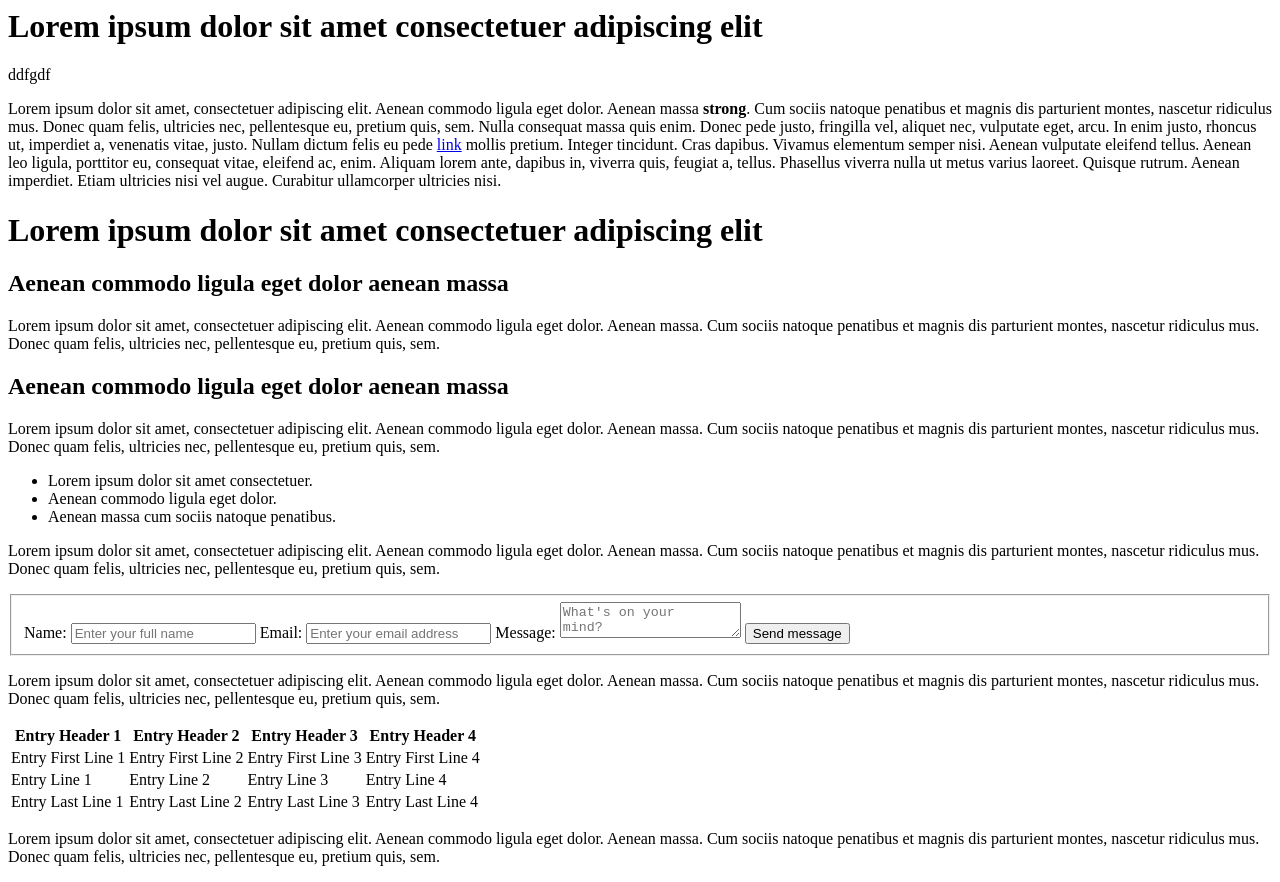
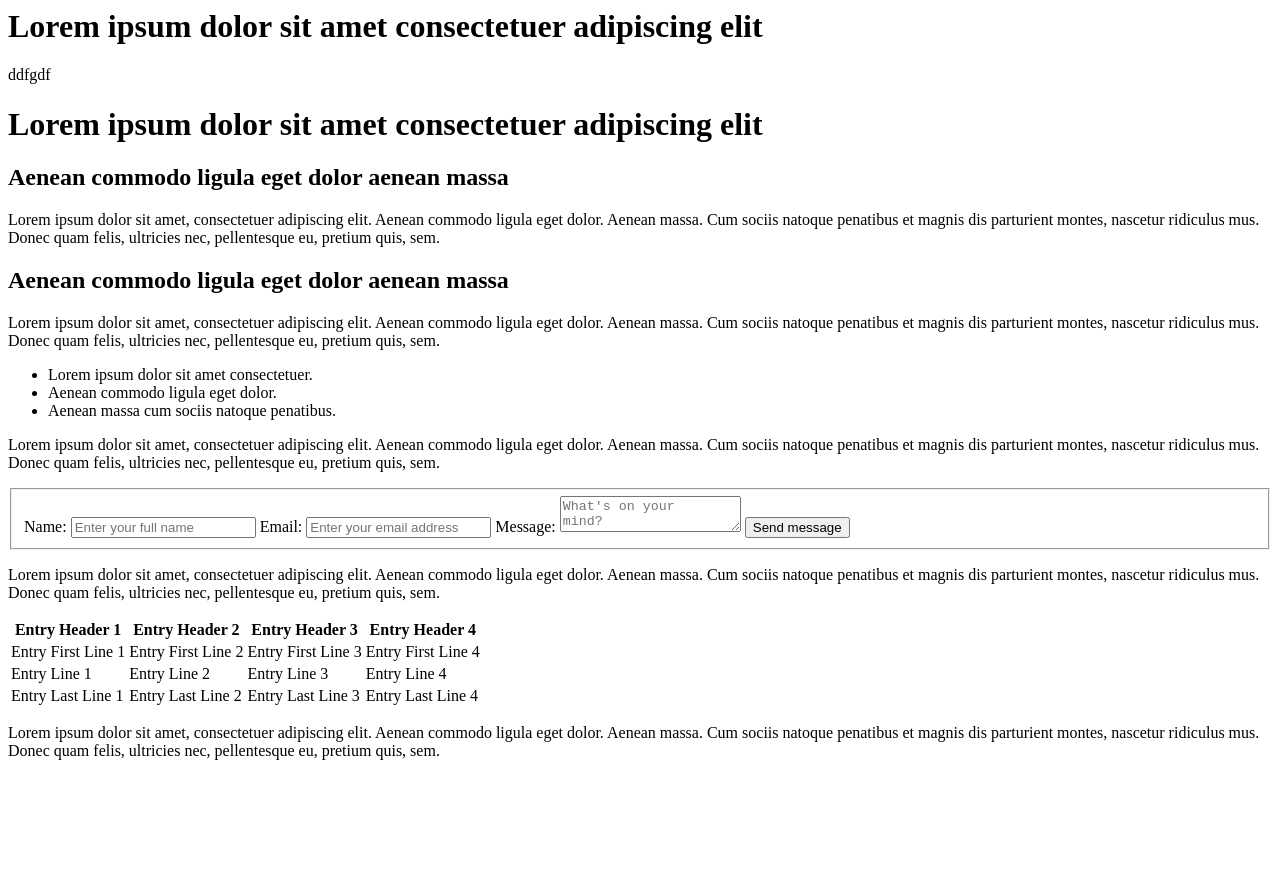
Before and after one commit to powellqa2019/mxoffice, a plain HTML site: page Index.html in a window 1280 px wide. After the commit the page ends 800 px from the top, so only its background shows below. Drawn offline with Linux system fonts and the light colour scheme.

Commit message:
Update Index.html

```diff
--- a/Index.html
+++ b/Index.html
@@ -2,24 +2,7 @@
 elit</h1>
 ddfgdf
 
-<p>Lorem ipsum dolor sit amet, consectetuer adipiscing
-elit. Aenean commodo ligula eget dolor. Aenean massa
-<strong>strong</strong>. Cum sociis natoque penatibus
-et magnis dis parturient montes, nascetur ridiculus
-mus. Donec quam felis, ultricies nec, pellentesque
-eu, pretium quis, sem. Nulla consequat massa quis
-enim. Donec pede justo, fringilla vel, aliquet nec,
-vulputate eget, arcu. In enim justo, rhoncus ut,
-imperdiet a, venenatis vitae, justo. Nullam dictum
-felis eu pede <a class="external ext" href="#">link</a>
-mollis pretium. Integer tincidunt. Cras dapibus.
-Vivamus elementum semper nisi. Aenean vulputate
-eleifend tellus. Aenean leo ligula, porttitor eu,
-consequat vitae, eleifend ac, enim. Aliquam lorem ante,
-dapibus in, viverra quis, feugiat a, tellus. Phasellus
-viverra nulla ut metus varius laoreet. Quisque rutrum.
-Aenean imperdiet. Etiam ultricies nisi vel augue.
-Curabitur ullamcorper ultricies nisi.</p>
+
 
 
 <h1>Lorem ipsum dolor sit amet consectetuer adipiscing
```
